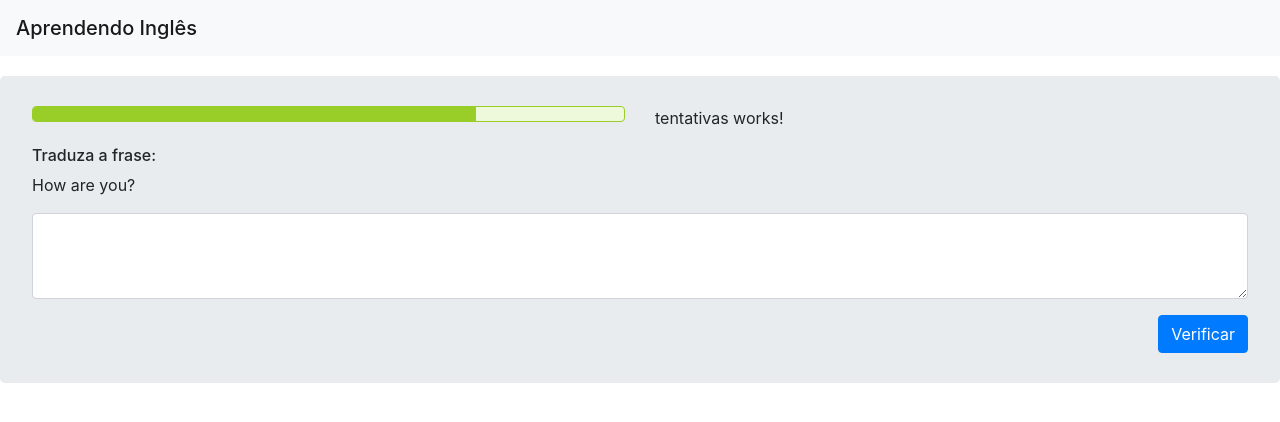
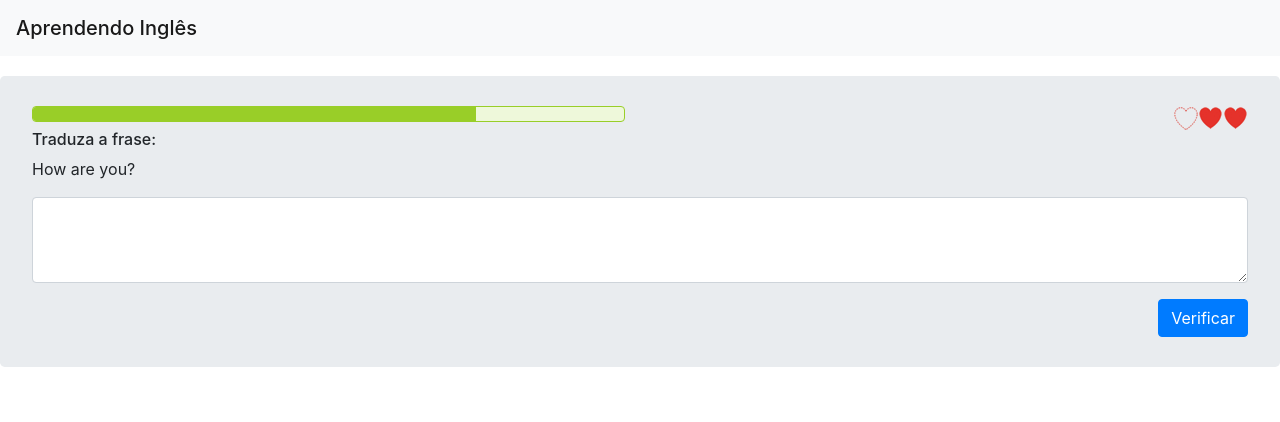
Before and after one commit to roneison85/CursoAngular-App1, an Angular app: page / in a window 1280 px wide. Shown: the top 422 px of the page. Built offline with nearby package versions, Linux system fonts and the light colour scheme.

Commit message:
49. App1 - Tentativas (Template)

```diff
--- a/src/app/tentativas/tentativas.component.html
+++ b/src/app/tentativas/tentativas.component.html
@@ -1 +1,5 @@
-<p>tentativas works!</p>
+<div class="d-flex justify-content-end">
+    <img src="/assets/coracao_vazio.png" />
+    <img src="/assets/coracao_cheio.png" />
+    <img src="/assets/coracao_cheio.png" />
+</div>
```
Also changed, not shown: src/assets/coracao_cheio.png (added), src/assets/coracao_vazio.png (added).
